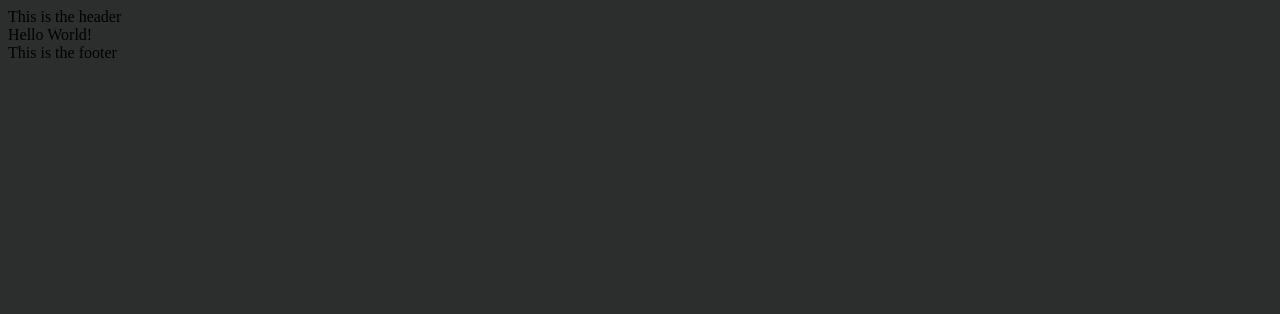
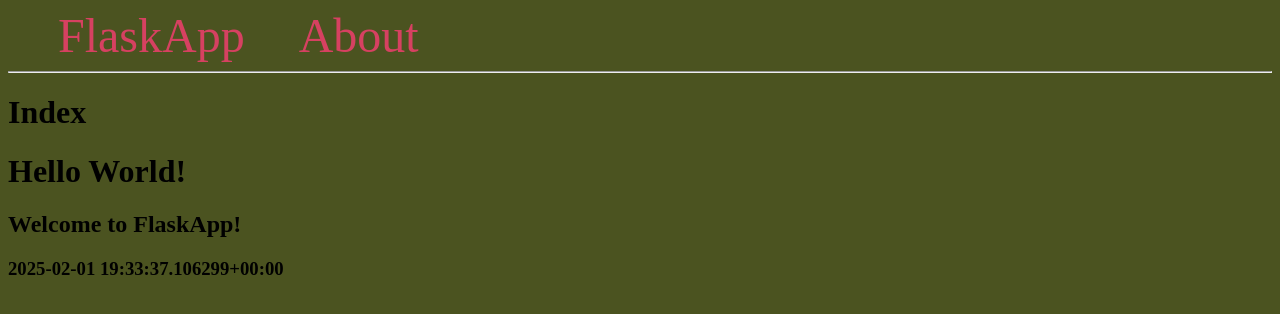
Before and after one commit to kyp0717/live-trading, a plain HTML site: page live/public/test_output.html in a window 1280 px wide. Drawn offline with Linux system fonts and the light colour scheme; files that its build step writes are made by us from their sources.

Commit message:
add html

```diff
--- a/live/public/test_output.html
+++ b/live/public/test_output.html
@@ -1,12 +1,25 @@
 <!DOCTYPE html>
 <html lang="en">
 <head>
-    <link rel="stylesheet" href="./style.css">
-    <title>Sample Page</title>
+    <meta charset="UTF-8">
+    <title> Index  - FlaskApp</title>
+    <link rel="stylesheet" href="style.css">
+    <style>
+    </style>
 </head>
 <body>
-    <div>This is the header</div>
-    <div>Hello World!</div>
-    <div>This is the footer</div>
+    <nav>
+        <a href="#">FlaskApp</a>
+        <a href="#">About</a>
+    </nav>
+    <hr>
+    <div class="content">
+
+    <h1> Index </h1>
+    <h1>Hello World!</h1>
+    <h2>Welcome to FlaskApp!</h2>
+    <h3>2025-02-01 19:33:37.106299+00:00</h3>
+
+    </div>
 </body>
 </html>
--- a/live/style.css
+++ b/live/style.css
@@ -1,3 +1,11 @@
 body {
-    background-color: #2c2d2d;
+    /* background-color: #2c2d2d; */
+    background-color: #4B5320;
 }
+
+nav a {
+    color: #d64161;
+    font-size: 3em;
+    margin-left: 50px;
+    text-decoration: none;
+}
```
Also changed, not shown: live/templates/base.html (+18 -5 lines), live/templates/index.html (+8 -10 lines), 2 other files.
